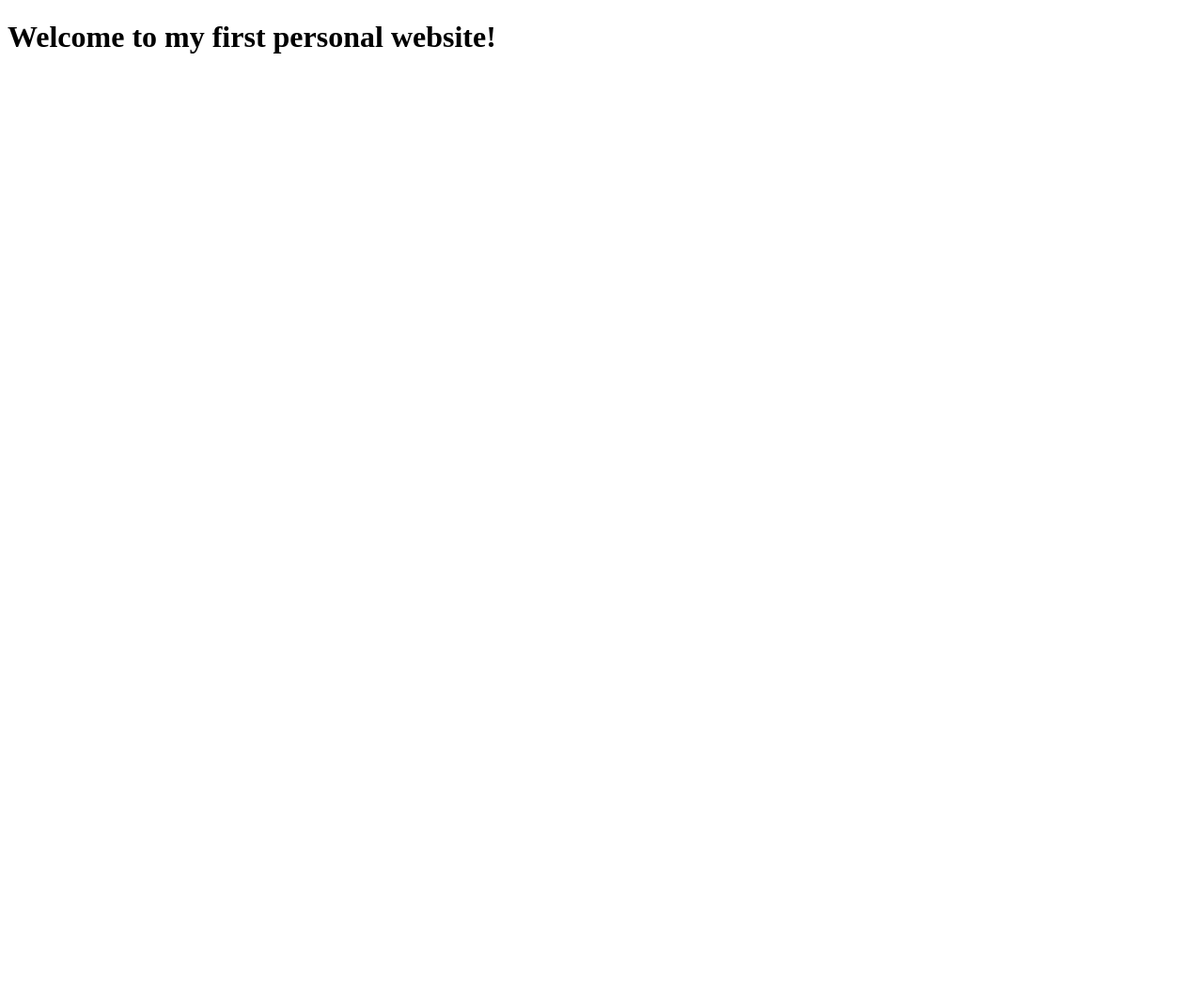
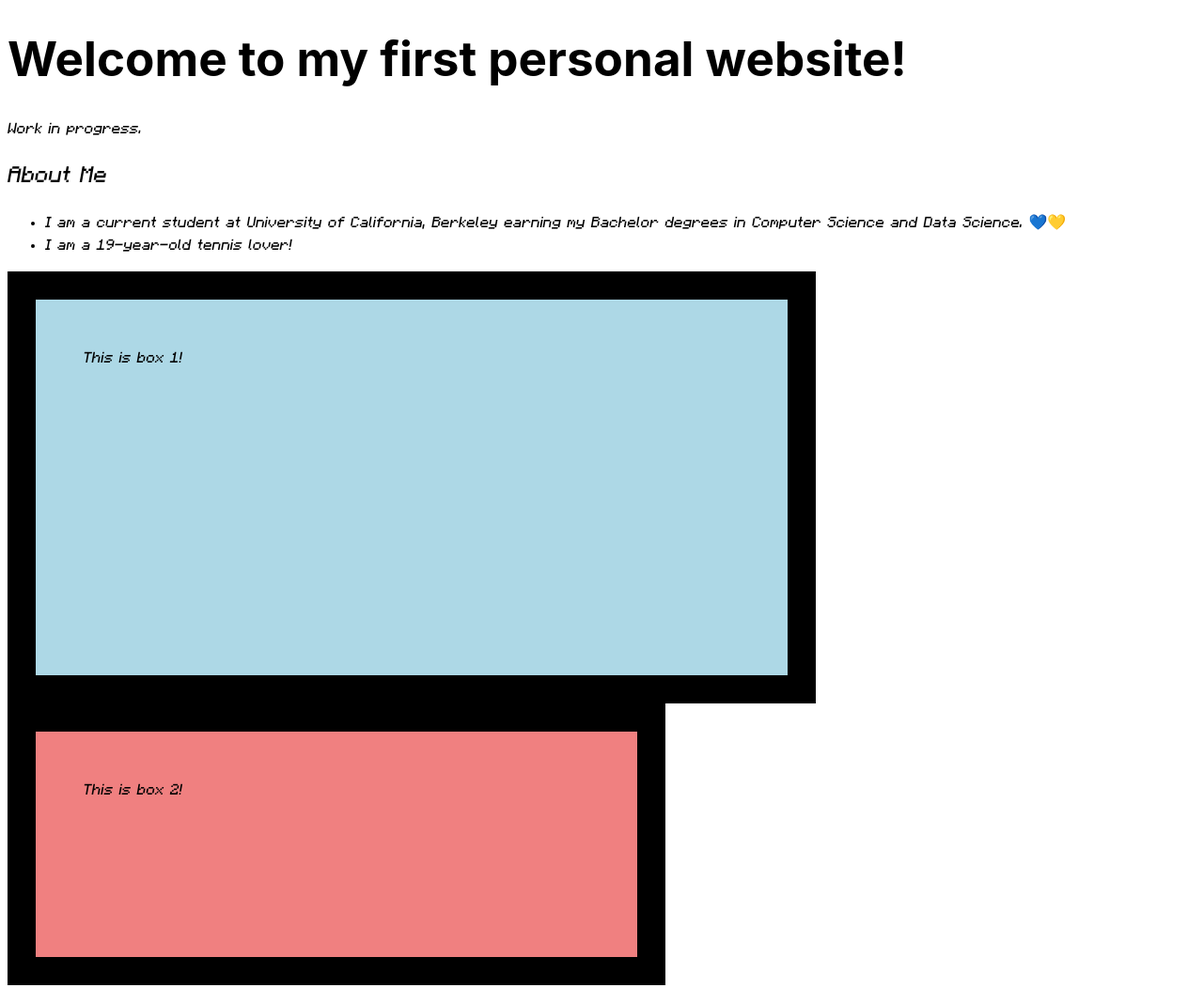
Before and after one commit to sarajmiller/personal-website, a plain HTML site: page index.html in a window 1280 px wide. Shown: the whole page at 94% size. Before the commit the page ends 800 px from the top, so only its background shows below. Drawn offline with Linux system fonts and the light colour scheme.

Commit message:
experimenting with boxes

```diff
--- a/index.css
+++ /dev/null
@@ -1,98 +0,0 @@
-:root {
-    font-family: 'minecraft-regular', Inter, system-ui, Avenir, Helvetica, Arial, sans-serif;
-    line-height: 1.5;
-    font-weight: 40;
-
-    color-scheme: light dark;
-    color: rgba(255, 255, 255, 0.87);
-    animation: rainbow 10s linear infinite;
-    animation-duration: 10s;
-    animation-timing-function: linear;
-    animation-delay: 0s;
-    animation-iteration-count: infinite;
-    animation-direction: normal;
-    animation-fill-mode: none;
-    animation-play-state: running;
-    animation-name: rainbow;
-    animation-timeline: auto;
-    animation-range-start: normal;
-    animation-range-end: normal;
-    background-color: yellow;
-
-    font-synthesis: none;
-    text-rendering: optimizeLegibility;
-    -webkit-font-smoothing: antialiased;
-    -moz-osx-font-smoothing: grayscale;
-  }
-
-  @font-face {
-    font-family: "minecraft-regular";
-    src: local("minecraft-regular"),
-    url("./font/MinecraftRegular-Bmg3.otf") format("opentype");
-  }
-
-  @font-face {
-    font-family: "minecraft-bold";
-    src: local("minecraft-bold"),
-    url("./font/MinecraftBold-nMK1.otf") format("opentype");
-  }
-
-  @font-face {
-    font-family: "minecraft-italic";
-    src: local("minecraft-italic"),
-    url("./font/MinecraftItalic-R8Mo.otf") format("opentype");
-  }
-
-  a {
-    font-weight: 500;
-    color: #646cff;
-    text-decoration: inherit;
-  }
-  a:hover {
-    color: #535bf2;
-  }
-
-  body {
-    margin: 0;
-    display: flex;
-    place-items: center;
-    min-width: 320px;
-    min-height: 100vh;
-  }
-
-  h1 {
-    font-size: 3.2em;
-    line-height: 1.1;
-  }
-
-  button {
-    border-radius: 8px;
-    border: 1px solid transparent;
-    padding: 0.6em 1.2em;
-    font-size: 1em;
-    font-weight: 500;
-    font-family: inherit;
-    background-color: #1a1a1a;
-    cursor: pointer;
-    transition: border-color 0.25s;
-  }
-  button:hover {
-    border-color: #646cff;
-  }
-  button:focus,
-  button:focus-visible {
-    outline: 4px auto -webkit-focus-ring-color;
-  }
-
-  @media (prefers-color-scheme: light) {
-    :root {
-      color: #213547;
-      background-color: #ffffff;
-    }
-    a:hover {
-      color: #747bff;
-    }
-    button {
-      background-color: #f9f9f9;
-    }
-  }
--- a/index.html
+++ b/index.html
@@ -1,11 +1,25 @@
+
+
 <!DOCTYPE html>
 <html lang="en">
 <head>
     <meta charset="UTF-8">
     <meta name="viewport" content="width=device-width, initial-scale=1.0">
-    <title>Document</title>
+    <title>Sara Jade Miller</title>
+    <link rel="stylesheet" href="style.css">
 </head>
 <body>
     <h1>Welcome to my first personal website!</h1>
+    <p>Work in progress.</p>
+
+    <h2>About Me</h2>
+    <ul>
+        <li>I am a current student at University of California, Berkeley earning my Bachelor degrees in Computer Science and Data Science. &#128153&#128155</li>
+        <li>I am a 19-year-old tennis lover!</li>
+    </ul>
+
+
+    <div class="box-1">This is box 1!</div>
+    <div class="box-2">This is box 2!</div>
 </body>
 </html>
--- /dev/null
+++ b/style.css
@@ -0,0 +1,54 @@
+:root {
+    font-family: 'minecraft-italic', Inter, system-ui, Avenir, Helvetica, Arial, sans-serif;
+    line-height: 1.5;
+    font-weight: 40;
+
+    font-synthesis: none;
+    text-rendering: optimizeLegibility;
+    -webkit-font-smoothing: antialiased;
+    -moz-osx-font-smoothing: grayscale;
+  }
+
+  @font-face {
+    font-family: "minecraft-regular";
+    src: local("minecraft-regular"),
+    url("./font/MinecraftRegular-Bmg3.otf") format("opentype");
+    font-family: "minecraft-bold";
+    src: local("minecraft-bold"),
+    url("./font/MinecraftBold-nMK1.otf") format("opentype");
+    font-family: "minecraft-italic";
+    src: local("minecraft-italic"),
+    url("./font/MinecraftItalic-R8Mo.otf") format("opentype");
+  }
+
+* {
+  box-sizing: border-box;
+}
+
+
+  h1 {
+    font-family: "minecraft-regular", Inter;
+    font-size: 3.2em;
+    line-height: 1.1;
+  }
+
+
+.box-1 {
+  /* in content-box, padding gets added onto the width and height. */
+  box-sizing: content-box;
+  background-color: lightblue;
+  width: 700px;
+  height: 300px;
+  padding: 50px;
+  border: 30px solid black;
+}
+
+.box-2 {
+  /* in border-box, padding is included in the width and height */
+  box-sizing: border-box;
+  background-color: lightcoral;
+  width: 700px;
+  height: 300px;
+  padding: 50px;
+  border: 30px solid black;
+}
```
